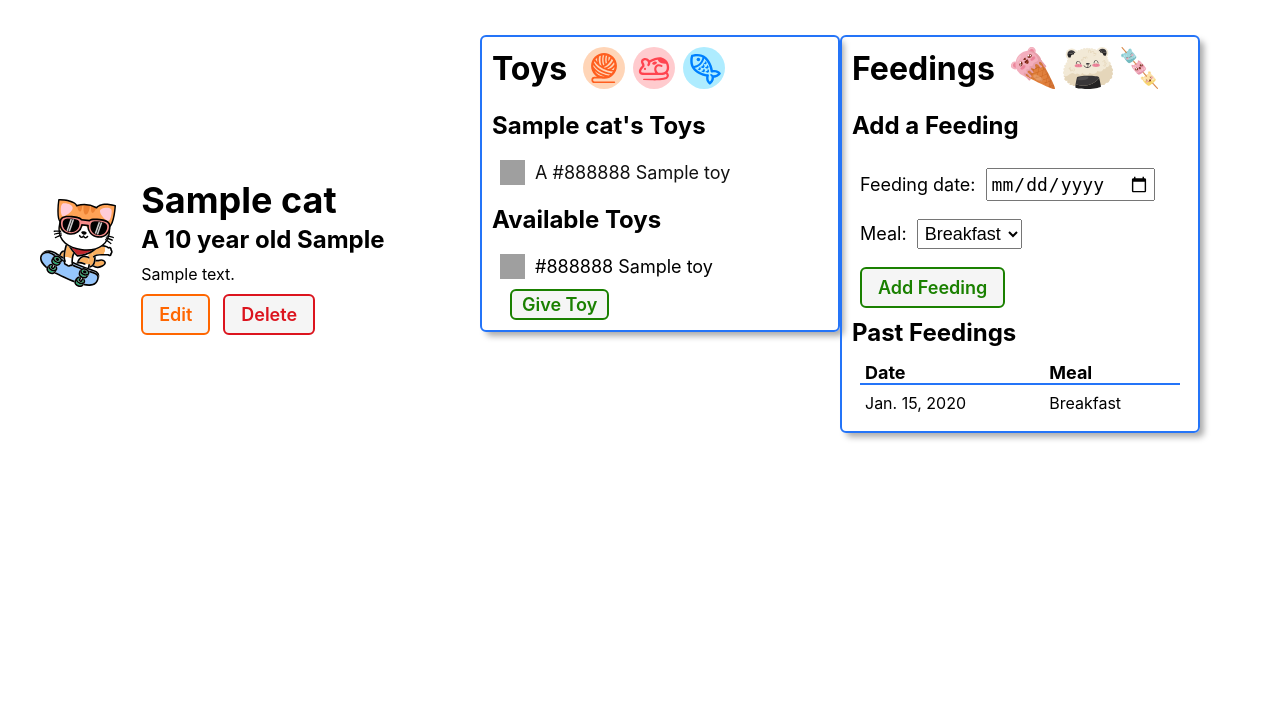
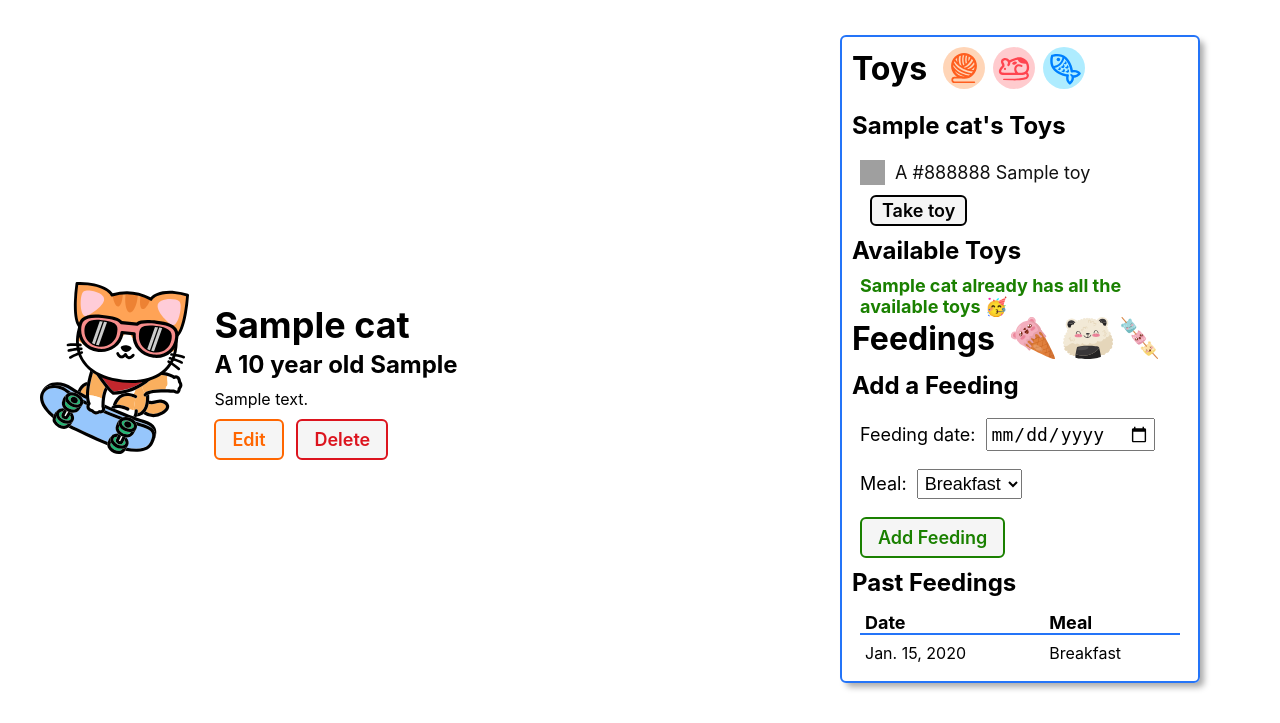
Before and after one commit to werbna/django-crud-app-cat-collector, a Django app: page /cats/1/ in a window 1280 px wide. Shown: the part 55-778 px from the top of the page. Run offline with Django 5.2, Linux system fonts and the light colour scheme; tables that the repository leaves empty hold one stand-in row (values such as "Sample post").

Commit message:
toy removal added

```diff
--- a/main_app/templates/cats/detail.html
+++ b/main_app/templates/cats/detail.html
@@ -38,6 +38,10 @@
               <a href="{% url 'toy_detail' toy.id %}">
                 <p>A {{ toy.color }} {{ toy.name }}</p>
               </a>
+              <form action="{% url 'unassoc_toy' cat.id toy.id %}" method="post">
+                {% csrf_token %}
+                <button type="submit" class="btn btn-danger">Take toy</button>
+              </form>
             </div>
           {% endfor %}
         {% else %}
@@ -47,18 +51,24 @@
 
       <h3>Available Toys</h3>
       <div class="subsection-content">
-        {% for toy in toys %}
+        {% if toys.count %}
+          {% for toy in toys.all %}
             <div class="toy-container">
               <div class="color-block" style="background-color: {{ toy.color }}"></div>
-            <p>{{ toy.color }} {{ toy.name }}</p>
+              <a href="{% url 'toy_detail' toy.id %}">
+                <p>A {{ toy.color }} {{ toy.name }}</p>
+              </a>
+
               <form action="{% url 'assoc_toy' cat.id toy.id %}" method="post">
                 {% csrf_token %}
-              <button type="submit" class="btn submit">Give Toy</button>
+                <button type="submit" class="btn submit">Give toy</button>
               </form>
             </div>
           {% endfor %}
+        {% else %}
+          <p class="all-toys">{{cat.name}} already has all the available toys 🥳</p>
+        {% endif %}
       </div>
-    </section>
 
     <section class="feedings">
       <div class="subsection-title">
--- a/main_app/urls.py
+++ b/main_app/urls.py
@@ -20,6 +20,7 @@ urlpatterns = [
   path('toys/<int:pk>/update/', views.ToyUpdate.as_view(), name='toy_update'),
   path('toys/<int:pk>/delete/', views.ToyDelete.as_view(), name='toy_delete'),
   path('cats/<int:cat_id>/assoc_toy/<int:toy_id>/', views.assoc_toy, name='assoc_toy'),
+  path('cats/<int:cat_id>/unassoc_toy/<int:toy_id>/', views.unassoc_toy, name='unassoc_toy'),
 ]
 
 # cats/:catId
--- a/main_app/views.py
+++ b/main_app/views.py
@@ -15,12 +15,12 @@ def cats_index(req):
     return render(req, 'cats/index.html', {'cats': cats})
 def cats_detail(req, cat_id):
     cat = Cat.objects.get(id=cat_id)
-    toys = Toy.objects.all()
+    toys_cat_doesnt_have = Toy.objects.exclude(id__in = cat.toys.all().values_list('id'))
     feeding_form = FeedingForm()
     return render(req, 'cats/detail.html', {
         'cat': cat,
         'feeding_form': feeding_form,
-        'toys': toys
+        'toys': toys_cat_doesnt_have
         })
 def add_feeding(req, cat_id):
     form = FeedingForm(req.POST)
@@ -32,6 +32,10 @@ def add_feeding(req, cat_id):
 
 def assoc_toy(req, cat_id, toy_id):
     Cat.objects.get(id=cat_id).toys.add(toy_id)
+    return redirect('cat_detail', cat_id=cat_id)
+
+def unassoc_toy(req, cat_id, toy_id):
+    Cat.objects.get(id=cat_id).toys.remove(toy_id)
     return redirect('cat_detail', cat_id=cat_id)
 
 class CatCreate(CreateView):
```
Lines whose indentation alone changed are shown as unchanged.
